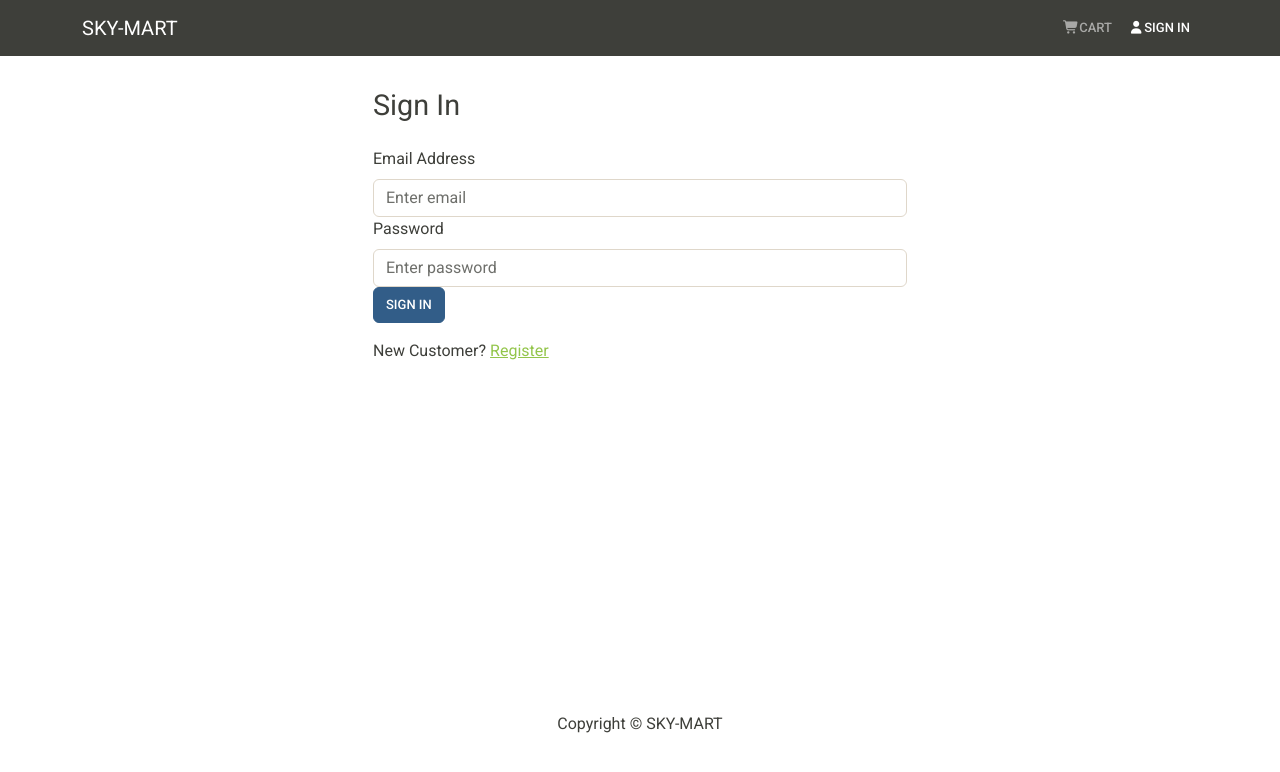
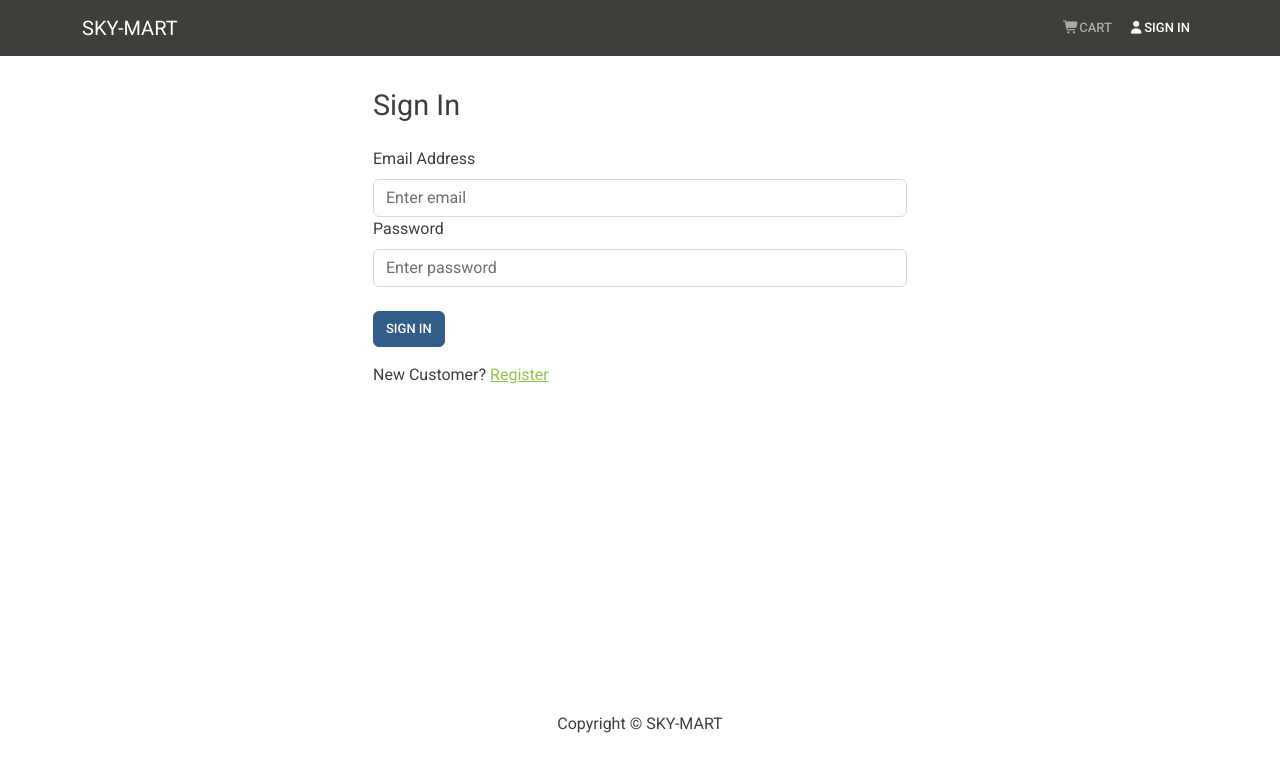
Before and after one commit to Sampreeth-CH/E-COMMERCE, a React (Create React App) app in the folder frontend/: page /login in a window 1280 px wide. Shown: the top 772 px of the page. Built offline with nearby package versions, Linux system fonts and the light colour scheme.

Commit message:
Optimized page loading and error message handling

```diff
--- a/frontend/src/components/Loader.js
+++ b/frontend/src/components/Loader.js
@@ -13,7 +13,7 @@ const Loader = () => {
         display: 'block',
       }}
     >
-      <span className='sr-only'>Loading...</span>
+      <span className='visually-hidden'>Loading...</span>
     </Spinner>
   )
 }
--- a/frontend/src/screens/LoginScreen.js
+++ b/frontend/src/screens/LoginScreen.js
@@ -57,7 +57,7 @@ const LoginScreen = () => {
           ></Form.Control>
         </Form.Group>
 
-        <Button type='submit' variant='primary'>
+        <Button type='submit' variant='primary' className='mt-4'>
           Sign In
         </Button>
       </Form>
--- a/frontend/src/screens/RegisterScreen.js
+++ b/frontend/src/screens/RegisterScreen.js
@@ -83,7 +83,7 @@ const RegisterScreen = () => {
           ></Form.Control>
         </Form.Group>
 
-        <Button type='submit' variant='primary'>
+        <Button type='submit' variant='primary' className='mt-3'>
           Register
         </Button>
       </Form>
```
